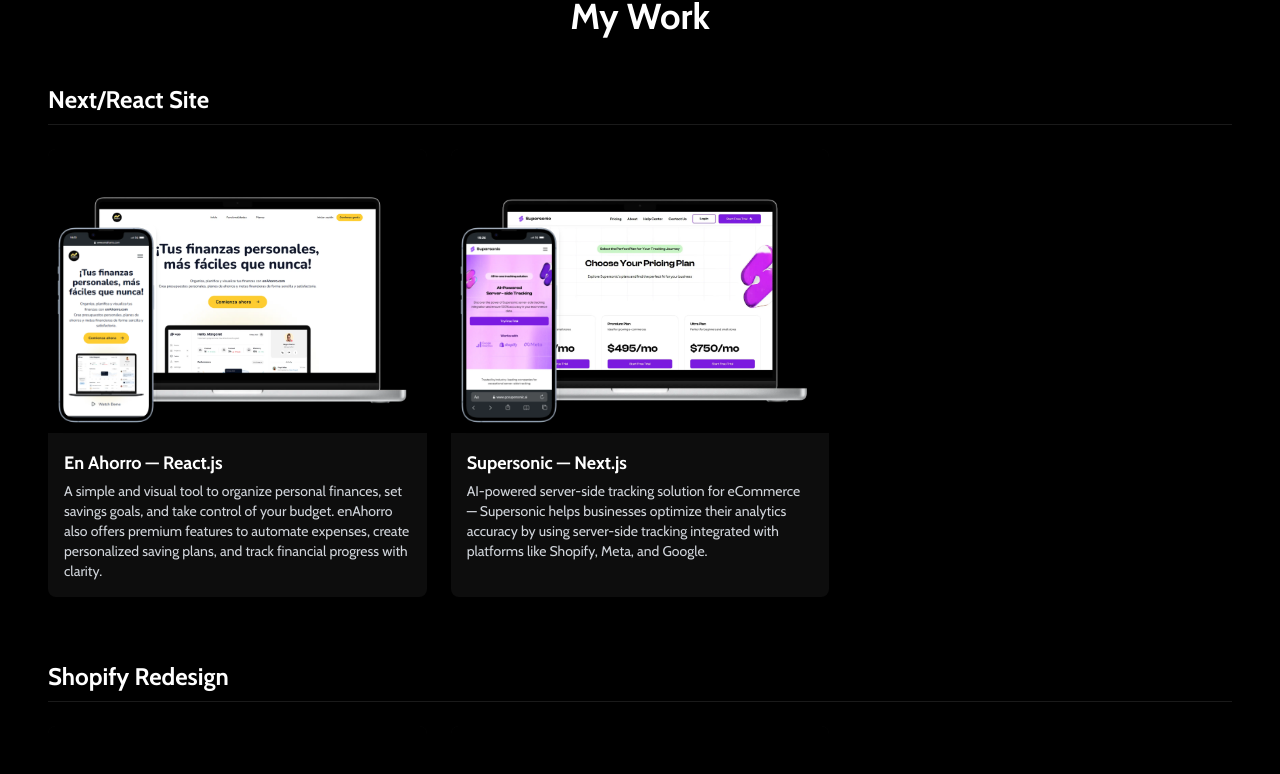
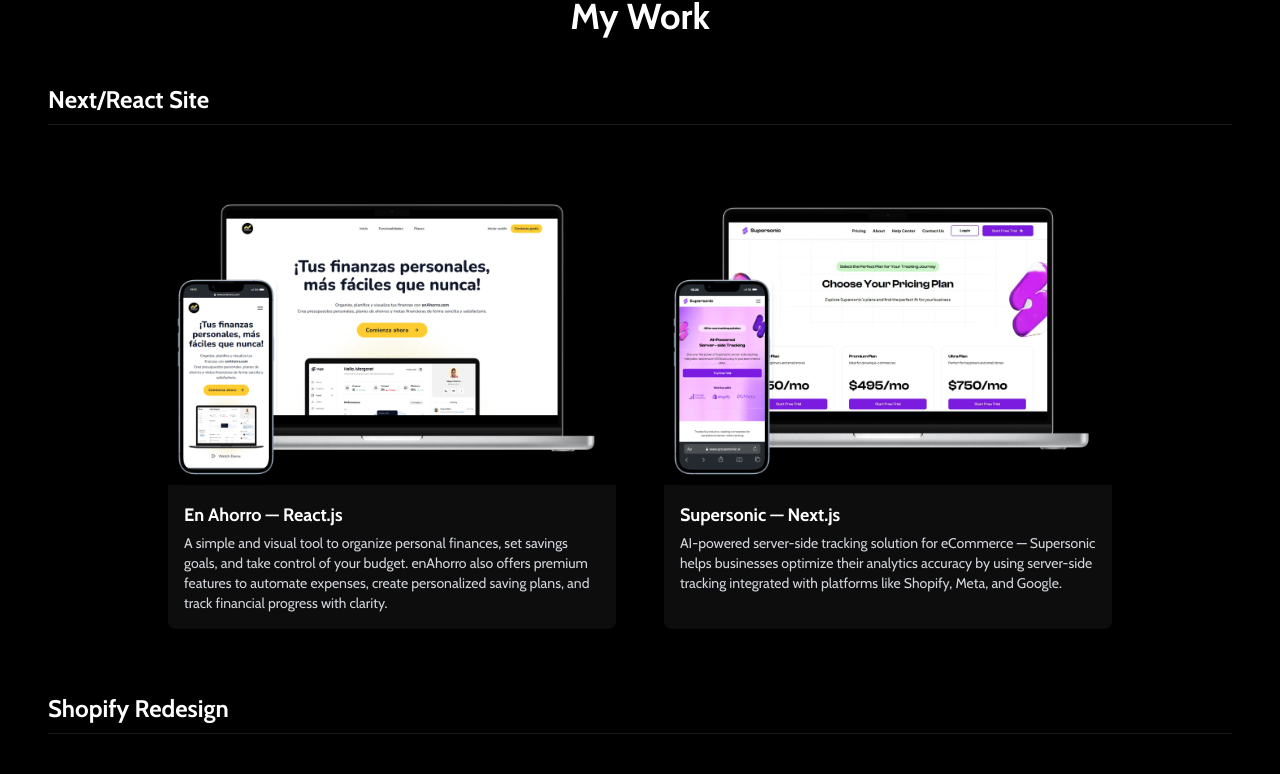
Before and after one commit to GastonAvogadro/Portfolio-v2, a Next.js app: page / in a window 1280 px wide. Shown: the part 868-1642 px from the top of the page. Built offline with nearby package versions, Linux system fonts and the light colour scheme.

Commit message:
style hero, change layout for works to flexbox

```diff
--- a/src/components/sections/Category.jsx
+++ b/src/components/sections/Category.jsx
@@ -13,7 +13,7 @@
         {category}
       </h3>
 
-      <div className="grid grid-cols-1 sm:grid-cols-2 lg:grid-cols-3 gap-6">
+      <div className="flex flex-wrap justify-center gap-6 lg:gap-12">
         {projects.map((project) => (
           <WorkCard
             key={project.id}
--- a/src/components/sections/Hero.jsx
+++ b/src/components/sections/Hero.jsx
@@ -5,9 +5,9 @@
       className="relative min-h-screen flex flex-col justify-center px-6 bg-black text-white overflow-hidden group before:content-[''] before:absolute before:inset-0 before:bg-[radial-gradient(circle_at_var(--x)_var(--y),rgba(255,255,255,0.06),transparent_80%)] before:pointer-events-nonebefore:opacity-0 hover:before:opacity-100 transition-opacity"
     >
       {/* Neon lights */}
-      <div className="absolute top-10 left-10 w-60 h-60 bg-pink-500 opacity-20 blur-3xl rounded-full mix-blend-screen z-0" />
-      <div className="absolute bottom-20 right-20 w-80 h-80 bg-blue-500 opacity-20 blur-[100px] rounded-full mix-blend-screen z-0" />
-      <div className="absolute top-1/2 left-1/8 w-40 h-40 bg-purple-400 opacity-15 blur-2xl rounded-full mix-blend-screen z-0" />
+      <div className="absolute top-4 lg:top-10 left-10 w-60 h-60 bg-pink-500 opacity-20 blur-3xl rounded-full mix-blend-screen z-0" />
+      <div className="absolute bottom-10 lg:bottom-20 right-20 h-60 w-60 md:w-80 md:h-80 bg-blue-500 opacity-20 blur-[100px] rounded-full mix-blend-screen z-0" />
+      <div className="hidden md:block absolute top-1/2 left-1/8 w-40 h-40 bg-purple-400 opacity-15 blur-2xl rounded-full mix-blend-screen z-0" />
 
       <div className="relative z-10 max-w-4xl mx-auto text-left space-y-6">
         <h1 className="text-5xl lg:text-7xl font-bold text-black flex gap-4 animate-neon">
@@ -24,7 +24,7 @@
         </p>
 
         <a
-          href="#works"
+          href="#my-work"
           className="inline-block px-6 py-3 rounded-xl bg-[#004d57] -white text-lg font-medium shadow-md transition hover:bg-[#056875] focus:outline-none focus:ring-2 focus:ring-cyan-400 focus:ring-offset-2 focus:ring-offset-black opacity-0 animate-fade-in-up [animation-delay:2s]"
         >
           View my work
--- a/src/components/sections/Works.jsx
+++ b/src/components/sections/Works.jsx
@@ -8,7 +8,7 @@
   const categories = priorityOrder.filter((type) => worksData.some((w) => w.type === type));
 
   return (
-    <section id="works" className="bg-black text-white py-16 px-12">
+    <section id="my-work" className="bg-black text-white py-16 px-12">
       <h2 className="text-4xl font-bold mb-12 text-center">My Work</h2>
 
       {categories.map((category) => (
--- a/src/components/ui/WorkCard.jsx
+++ b/src/components/ui/WorkCard.jsx
@@ -4,7 +4,7 @@
   return (
     <div
       onClick={onClick}
-      className="cursor-pointer bg-white/5 rounded-lg overflow-hidden hover:shadow-xl transition-shadow"
+      className="cursor-pointer bg-white/5 rounded-lg max-w-md 2xl:max-w-2xl overflow-hidden hover:shadow-xl transition-shadow"
     >
       <div className="relative w-full aspect-[4/3] bg-black">
         <Image
```
